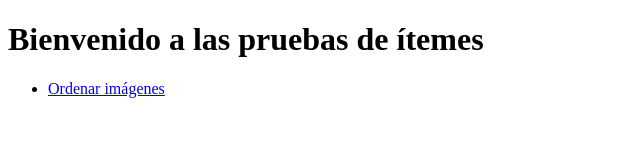
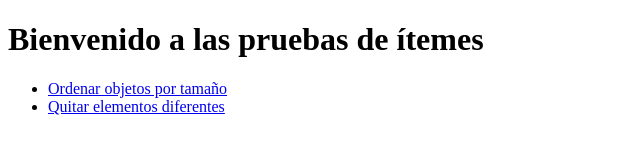
Before and after one commit to FONDEF-2025-LES-JLJ/Item-tests, a website: page index.html in a window 1280 px wide. Shown: the whole page, without its empty margins (0-640 px from the left). Drawn offline with Linux system fonts and the light colour scheme.

Commit message:
Unión con oágina principal

```diff
--- a/index.html
+++ b/index.html
@@ -7,7 +7,8 @@
 <body>
     <h1>Bienvenido a las pruebas de ítemes</h1>
     <ul>
-      <li><a href="src-ordena-imagenes/item-ordena-imagenes.html">Ordenar imágenes</a></li>
+      <li><a href="src-ordena-imagenes/item-ordena-imagenes.html">Ordenar objetos por tamaño</a></li>
+      <li><a href="src-saca-imagenes-venn/saca-imagenes-venn.html">Quitar elementos diferentes</a></li>
     </ul>
 </body>
 </html>
```
